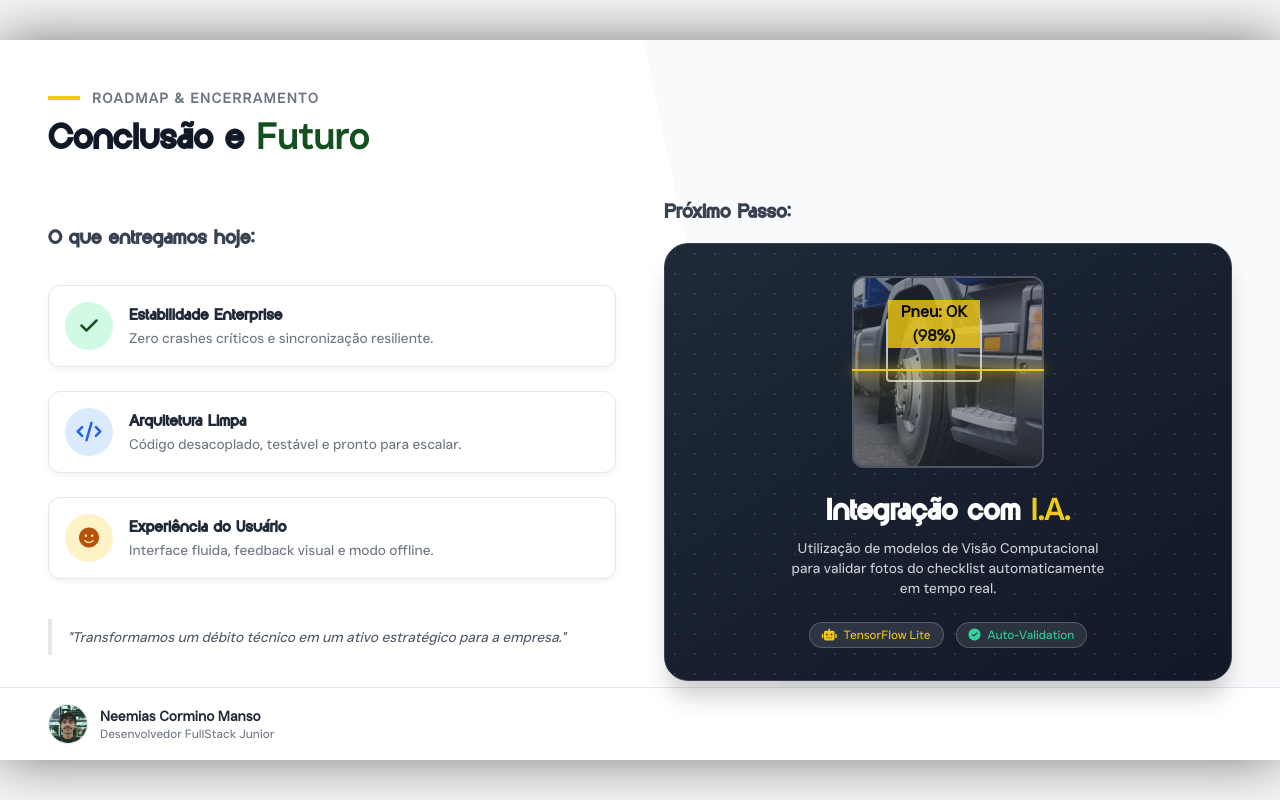
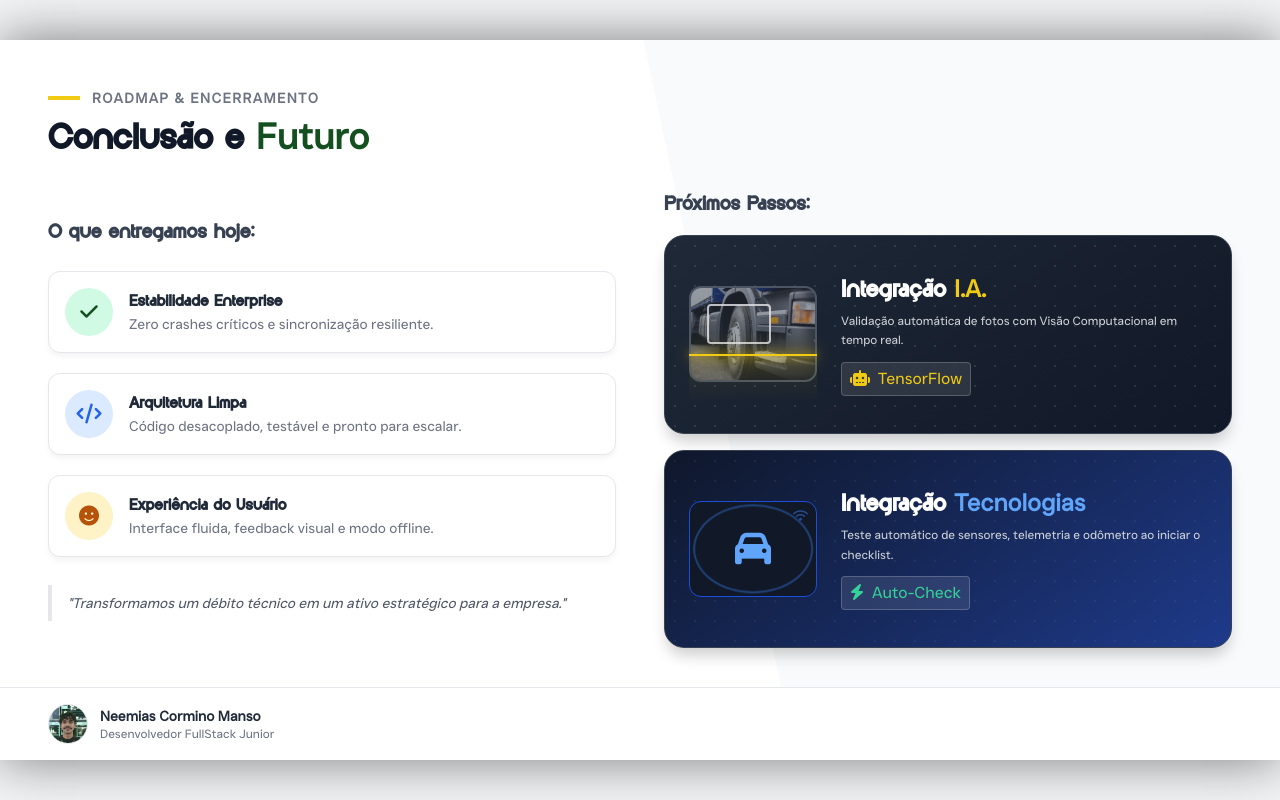
Before and after one commit to n33miaz/apresentacao-jc-checklist, a website: page 13.html in a window 1280 px wide. Drawn offline with nearby package versions, Linux system fonts and the light colour scheme.

Commit message:
update pdf

```diff
--- a/13.html
+++ b/13.html
@@ -66,15 +66,19 @@
         border-left: 4px solid #144f1f;
       }
 
-      /* AI Future Card Styles */
-      .ai-card {
+      /* Future Card Styles (Base) */
+      .future-card {
         background: linear-gradient(145deg, #1f2937 0%, #111827 100%);
         color: white;
-        border-radius: 24px;
+        border-radius: 20px;
         position: relative;
         overflow: hidden;
-        box-shadow: 0 20px 25px -5px rgba(0, 0, 0, 0.2);
+        box-shadow: 0 10px 15px -3px rgba(0, 0, 0, 0.2);
         border: 1px solid #374151;
+        display: flex;
+        flex-direction: row; /* Layout horizontal para economizar altura */
+        align-items: center;
+        padding: 1.5rem;
       }
 
       /* Efeito de Scanner da IA */
@@ -96,29 +100,49 @@
         top: 0;
         left: 0;
         width: 100%;
-        height: 50px; /* Altura do rastro do scanner */
+        height: 50px;
         animation: scan-trail 3s ease-in-out infinite;
         z-index: 19;
       }
 
+      /* Efeito de Pulso para IoT */
+      .pulse-ring {
+        position: absolute;
+        border-radius: 50%;
+        border: 2px solid #3b82f6;
+        top: 50%;
+        left: 50%;
+        transform: translate(-50%, -50%);
+        width: 100%;
+        height: 100%;
+        opacity: 0;
+        animation: pulse-ripple 2s linear infinite;
+      }
+
+      @keyframes pulse-ripple {
+        0% { width: 40%; height: 40%; opacity: 0.8; }
+        100% { width: 150%; height: 150%; opacity: 0; }
+      }
+
       @keyframes scan {
-        0%, 100% { top: 10%; opacity: 0; }
+        0%, 100% { top: 5%; opacity: 0; }
         10% { opacity: 1; }
         90% { opacity: 1; }
-        50% { top: 60%; }
+        50% { top: 90%; }
       }
 
       @keyframes scan-trail {
-        0%, 100% { top: 10%; opacity: 0; }
+        0%, 100% { top: 5%; opacity: 0; }
         10% { opacity: 1; }
         90% { opacity: 1; }
-        50% { top: 60%; }
+        50% { top: 90%; }
       }
 
-      .ai-badge {
+      .tech-badge {
         background: rgba(255,255,255,0.1);
         backdrop-filter: blur(5px);
         border: 1px solid rgba(255,255,255,0.2);
+        white-space: nowrap;
       }
     </style>
   </head>
@@ -129,7 +153,7 @@
       <div class="absolute top-0 right-0 w-1/2 h-full bg-gray-50 z-0 transform skew-x-12 translate-x-20"></div>
 
       <!-- Header -->
-      <div class="relative z-10 mb-10 flex justify-between items-end">
+      <div class="relative z-10 mb-8 flex justify-between items-end">
         <div>
           <div class="flex items-center mb-2">
             <span class="w-8 h-1 bg-brand-yellow mr-3"></span>
@@ -144,17 +168,17 @@
       </div>
 
       <!-- Main Content Grid -->
-      <div class="relative z-10 grid grid-cols-2 gap-12 h-full pb-8">
+      <div class="relative z-10 grid grid-cols-2 gap-12 h-full pb-16">
 
         <!-- Left Column: Achievements (Recap) -->
-        <div class="flex flex-col justify-center gap-6">
-          <h3 class="font-heading text-xl font-bold text-gray-700 mb-2">
+        <div class="flex flex-col justify-center gap-5">
+          <h3 class="font-heading text-xl font-bold text-gray-700 mb-1">
             O que entregamos hoje:
           </h3>
 
           <!-- Card 1 -->
           <div class="success-card">
-            <div class="w-12 h-12 rounded-full bg-green-100 flex items-center justify-center text-brand-green mr-4 text-xl">
+            <div class="w-12 h-12 rounded-full bg-green-100 flex items-center justify-center text-brand-green mr-4 text-xl flex-shrink-0">
               <i class="fas fa-check"></i>
             </div>
             <div>
@@ -165,7 +189,7 @@
 
           <!-- Card 2 -->
           <div class="success-card">
-            <div class="w-12 h-12 rounded-full bg-blue-100 flex items-center justify-center text-blue-600 mr-4 text-xl">
+            <div class="w-12 h-12 rounded-full bg-blue-100 flex items-center justify-center text-blue-600 mr-4 text-xl flex-shrink-0">
               <i class="fas fa-code"></i>
             </div>
             <div>
@@ -176,7 +200,7 @@
 
           <!-- Card 3 -->
           <div class="success-card">
-            <div class="w-12 h-12 rounded-full bg-yellow-100 flex items-center justify-center text-yellow-700 mr-4 text-xl">
+            <div class="w-12 h-12 rounded-full bg-yellow-100 flex items-center justify-center text-yellow-700 mr-4 text-xl flex-shrink-0">
               <i class="fas fa-smile"></i>
             </div>
             <div>
@@ -186,61 +210,82 @@
           </div>
 
           <!-- Quote -->
-          <div class="mt-4 border-l-4 border-brand-green pl-4 py-2">
+          <div class="mt-2 border-l-4 border-brand-green pl-4 py-2">
             <p class="text-gray-600 italic text-sm">
               "Transformamos um débito técnico em um ativo estratégico para a empresa."
             </p>
           </div>
         </div>
 
-        <!-- Right Column: The Future (AI Integration) -->
-        <div class="flex flex-col">
-          <h3 class="font-heading text-xl font-bold text-gray-700 mb-4 flex items-center">
-            Próximo Passo:
+        <!-- Right Column: The Future (AI & IoT) -->
+        <div class="flex flex-col gap-4 justify-center">
+          <h3 class="font-heading text-xl font-bold text-gray-700 mb-0 flex items-center">
+            Próximos Passos:
           </h3>
 
-          <div class="ai-card flex-1 p-8 flex flex-col items-center justify-center text-center relative group">
-
-            <!-- Background Grid Effect inside card -->
+          <!-- 1. AI Integration Card -->
+          <div class="future-card flex-1 group">
+            <!-- Background Grid -->
             <div class="absolute inset-0 opacity-10"
                  style="background-image: radial-gradient(#ffffff 1px, transparent 1px); background-size: 20px 20px;">
             </div>
 
-            <!-- AI Visual Representation -->
-            <div class="relative w-48 h-48 mb-6">
-                <!-- Image being scanned -->
+            <!-- Visual (Left side of card) -->
+            <div class="relative w-32 h-24 mr-6 flex-shrink-0">
                 <div class="w-full h-full bg-gray-700 rounded-xl overflow-hidden border-2 border-gray-600 relative">
                     <img src="./assets/images/pages/outros/pneu_veiculo.jpg" class="w-full h-full object-cover opacity-50 grayscale" alt="Veículo">
-
-                    <!-- Bounding Boxes (Simulating AI detection) -->
-                    <div class="absolute top-10 left-8 w-24 h-16 border-2 border-brand-yellow opacity-80 rounded">
-                        <span class="absolute -top-5 left-0 bg-brand-yellow text-black text-[10px] font-bold px-1">Pneu: OK (98%)</span>
-                    </div>
+                    <div class="absolute top-4 left-4 w-16 h-10 border-2 border-brand-yellow opacity-80 rounded"></div>
                 </div>
-
-                <!-- Scanning Animation Lines -->
                 <div class="scanner-line"></div>
                 <div class="scan-overlay"></div>
             </div>
 
-            <h2 class="font-heading text-3xl font-bold text-white mb-2">
-              Integração com <span class="text-brand-yellow">I.A.</span>
-            </h2>
+            <!-- Text (Right side of card) -->
+            <div class="relative z-10">
+                <h2 class="font-heading text-2xl font-bold text-white mb-1">
+                  Integração <span class="text-brand-yellow">I.A.</span>
+                </h2>
+                <p class="text-gray-300 text-xs mb-3 leading-relaxed">
+                  Validação automática de fotos com Visão Computacional em tempo real.
+                </p>
+                <div class="flex gap-2">
+                    <span class="tech-badge px-2 py-1 rounded text-[10px] text-brand-yellow font-mono">
+                        <i class="fas fa-robot mr-1"></i> TensorFlow
+                    </span>
+                </div>
+            </div>
+          </div>
 
-            <p class="text-gray-300 text-sm mb-6 max-w-xs">
-              Utilização de modelos de Visão Computacional para validar fotos do checklist automaticamente em tempo real.
-            </p>
-
-            <div class="flex gap-3">
-                <span class="ai-badge px-3 py-1 rounded-full text-xs text-brand-yellow font-mono">
-                    <i class="fas fa-robot mr-1"></i> TensorFlow Lite
-                </span>
-                <span class="ai-badge px-3 py-1 rounded-full text-xs text-green-400 font-mono">
-                    <i class="fas fa-check-circle mr-1"></i> Auto-Validation
-                </span>
+          <!-- 2. Vehicle Integration Card (NEW) -->
+          <div class="future-card flex-1 group border-blue-900" style="background: linear-gradient(145deg, #0f172a 0%, #1e3a8a 100%);">
+            <!-- Background Grid -->
+            <div class="absolute inset-0 opacity-10"
+                 style="background-image: radial-gradient(#60a5fa 1px, transparent 1px); background-size: 20px 20px;">
             </div>
 
+            <!-- Visual (Left side of card) -->
+            <div class="relative w-32 h-24 mr-6 flex-shrink-0 flex items-center justify-center bg-gray-900 rounded-xl border border-blue-700 overflow-hidden">
+                <div class="pulse-ring"></div>
+                <i class="fas fa-car text-4xl text-blue-400 relative z-10"></i>
+                <i class="fas fa-wifi absolute top-2 right-2 text-blue-500 text-xs animate-pulse"></i>
+            </div>
+
+            <!-- Text (Right side of card) -->
+            <div class="relative z-10">
+                <h2 class="font-heading text-2xl font-bold text-white mb-1">
+                  Integração <span class="text-blue-400">Tecnologias</span>
+                </h2>
+                <p class="text-gray-300 text-xs mb-3 leading-relaxed">
+                  Teste automático de sensores, telemetria e odômetro ao iniciar o checklist.
+                </p>
+                <div class="flex gap-2">
+                    <span class="tech-badge px-2 py-1 rounded text-[10px] text-green-400 font-mono">
+                        <i class="fas fa-bolt mr-1"></i> Auto-Check
+                    </span>
+                </div>
+            </div>
           </div>
+
         </div>
 
       </div>
```
